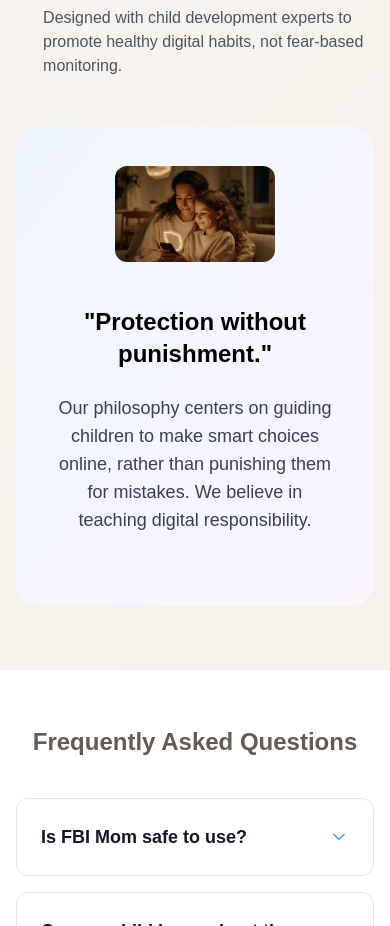
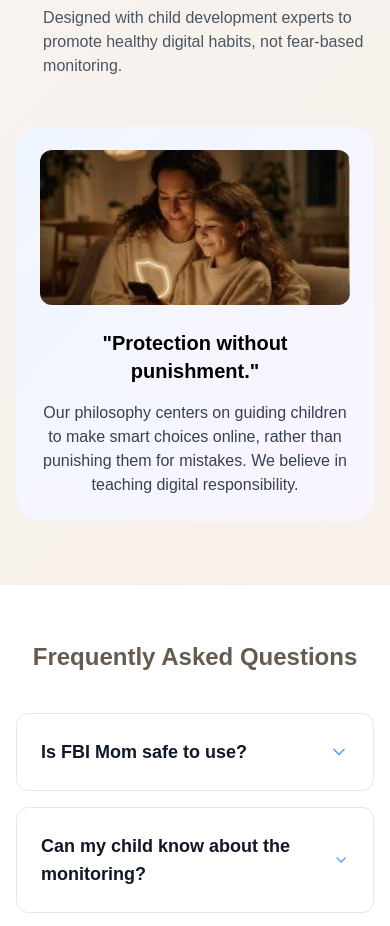
Before and after one commit to kenn3thx/fbi-mom-web, a Next.js app: page / in a window 390 px wide. Shown: the part 6580-7506 px from the top of the page. Built offline with nearby package versions, Linux system fonts and the light colour scheme.

Commit message:
Resize image responsive mobile on homepage Protection section

```diff
--- a/app/(public)/page.tsx
+++ b/app/(public)/page.tsx
@@ -451,24 +451,28 @@ export default async function HomePage() {
               </div>
             </div>
 
-            <div className="bg-linear-to-br from-blue-50 to-purple-50 p-10 rounded-3xl text-center">
-              <div className="text-7xl mb-6 flex flex-col items-center">
-                <div className="relative w-40 h-24 mb-5 ">
-                  <Image
-                    src={'/uploads/images/photo_6061955376480980333_m.jpg'}
-                    alt={'fbimom'}
-                    fill
-                    className="object-cover rounded-xl"
-                    sizes="(max-width: 640px) 160px, (max-width: 1024px) 200px, 240px"
-                    priority={true}
-                  />
-                </div>
+            <div className="bg-linear-to-br from-blue-50 to-purple-50 p-6 md:p-10 rounded-3xl">
+              <div className="
+    mx-auto mb-6 relative
+    w-full
+    max-w-xs sm:max-w-3xs md:max-w-sm
+    aspect-4/2
+  ">
+                <Image
+                  src="/uploads/images/photo_6061955376480980333_m.jpg"
+                  alt="fbimom"
+                  fill
+                  className="object-cover rounded-xl"
+                  sizes="(max-width: 640px) 320px, (max-width: 768px) 384px, 448px"
+                />
               </div>
-              <h3 className="text-2xl font-bold mb-6">"Protection without punishment."</h3>
-              <p className="text-gray-700 text-lg mb-8">Our philosophy centers on guiding children to make smart choices online, rather than punishing them for mistakes. We believe in teaching digital responsibility.</p>
-              {/* <div className="inline-block px-6 py-3 bg-white rounded-full font-bold text-purple-700 shadow-md">
-                <Quote className="inline-block text-blue-400 mr-2" /> Ethical Monitoring
-              </div> */}
+
+              <h3 className="text-center text-xl md:text-2xl font-bold mb-4 md:mb-6">
+                "Protection without punishment."
+              </h3>
+              <p className="text-center text-gray-700 text-base md:text-lg">
+                Our philosophy centers on guiding children to make smart choices online, rather than punishing them for mistakes. We believe in teaching digital responsibility.
+              </p>
             </div>
           </div>
         </div>
```
